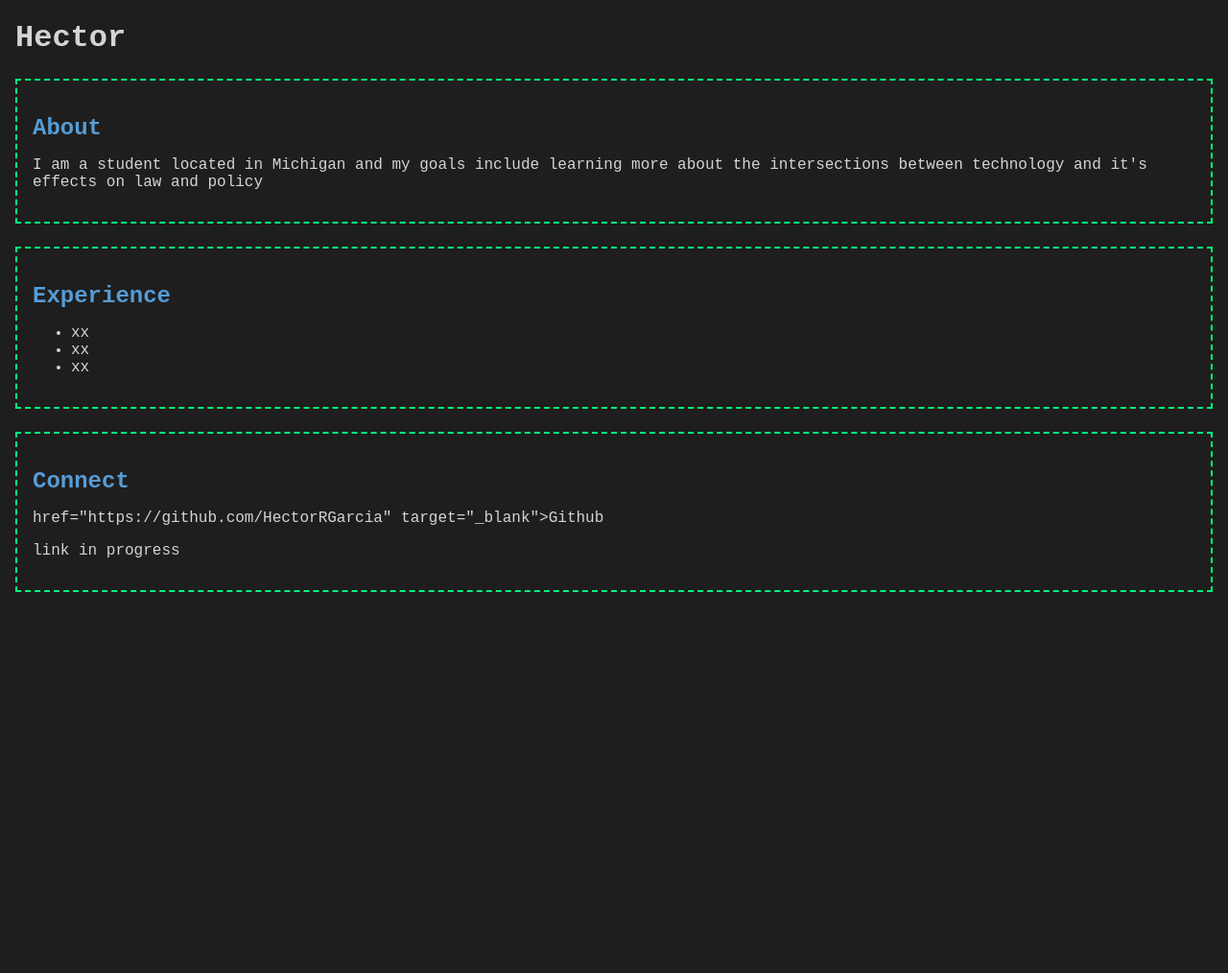
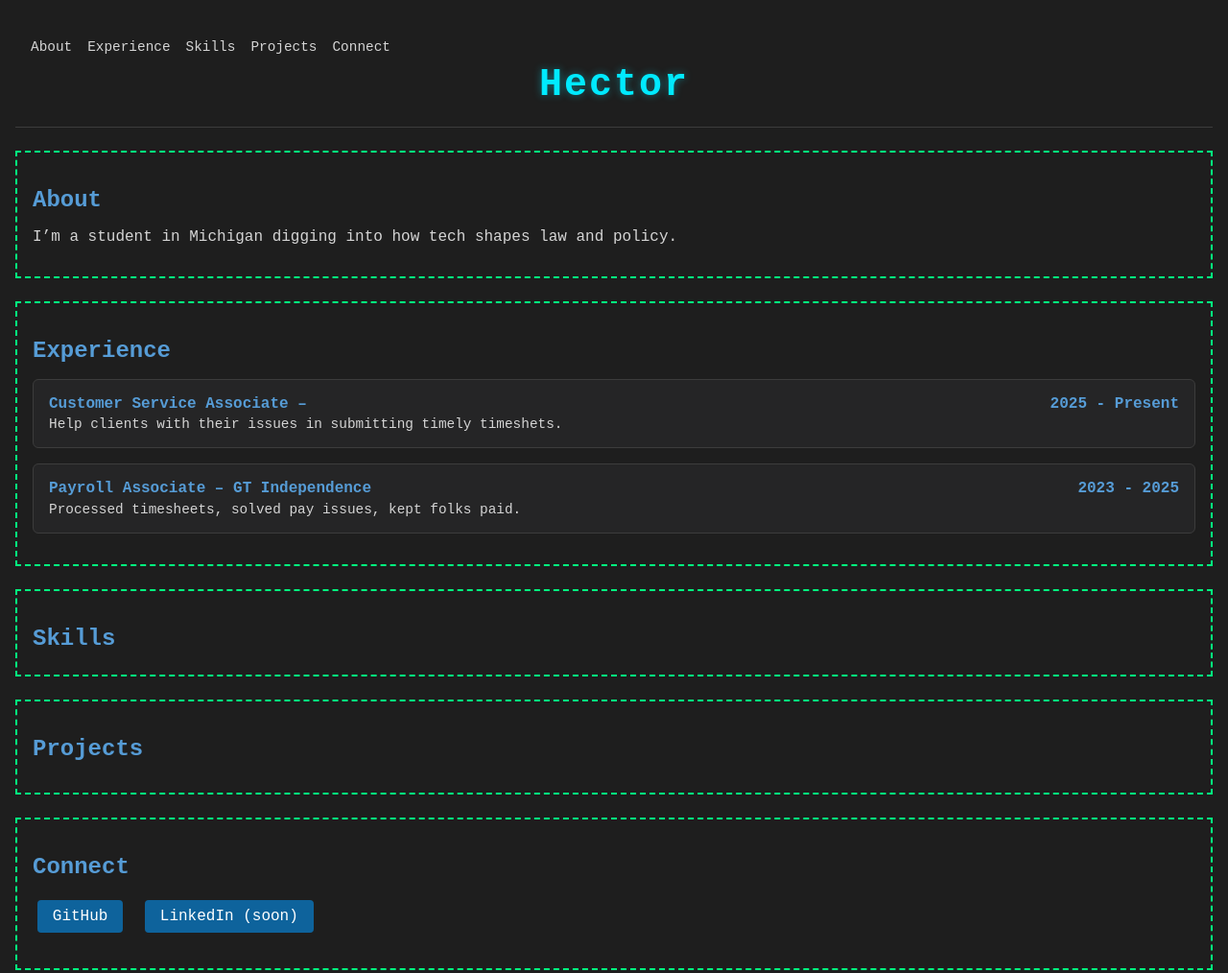
Before and after one commit to HectorRGarcia/hector-rubio-garcia-kepler, a plain HTML site: page index.html in a window 1280 px wide. Shown: the whole page at 96% size. Before the commit the page ends 800 px from the top, so only its background shows below. Drawn offline with Linux system fonts and the light colour scheme.

Commit message:
format styles added

```diff
--- a/css/index.css
+++ b/css/index.css
@@ -60,3 +60,81 @@ h2, h3 {
 #connect a:hover {
   transform:translateY(-2px);
 }
+
+header {
+    position: sticky;
+    top: 0;
+    background: #1e1e1e;
+    padding: 0.5rem 1rem;
+    z-index: 999;
+    border-bottom: 1px solid #3c3c3c;
+  }
+
+  nav ul {
+    list-style: none;
+    display: flex;
+    gap: 1rem;
+    margin: 0;
+    padding: 0;
+  }
+  nav a {
+    color: #d4d4d4;
+    text-decoration: none;
+    font-size: 0.9rem;
+  }
+  nav a:hover {
+    color: #00eaff;
+  }
+
+  header h1 {
+    margin: 0.5rem 0 0.8rem;
+  }
+
+  #experience ul {
+    list-style: none;
+    padding: 0;
+    display: flex;
+    flex-direction: column;
+    gap: 1rem;
+  }
+
+  .job {
+    background: #252526;
+    padding: 1rem;
+    border: 1px solid #3c3c3c;
+    border-radius: 6px;
+  }
+
+  .job-header {
+    display: flex;
+    justify-content: space-between;
+    flex-wrap: wrap;
+    font-weight: 600;
+    color: #569cd6;
+    margin-bottom: 0.3rem;
+  }
+
+  .job .desc {
+    margin: 0;
+    font-size: 0.9rem;
+  }
+
+  #connect .social {
+    list-style: none;
+    display: flex;
+    gap: 0.8rem;
+    padding: 0;
+    flex-wrap: wrap;
+  }
+  #connect .social a {
+    display: block;
+    background: #0e639c;
+    color: #fff;
+    padding: 0.5rem 1rem;
+    border-radius: 4px;
+    text-decoration: none;
+    transition: transform 0.2s ease-in-out;
+  }
+  #connect .social a:hover {
+    transform: translateY(-2px);
+  }
--- a/index.html
+++ b/index.html
@@ -7,25 +7,63 @@
     <meta name="author" content="Hector Rubio-Garcia">
     <link rel="stylesheet" href="css/index.css">
 </head>
+
 <body>
+  <header>
+    <nav>
+      <ul>
+        <li><a href="#about">About</a></li>
+        <li><a href="#experience">Experience</a></li>
+        <li><a href="#skills">Skills</a></li>
+        <li><a href="#projects">Projects</a></li>
+        <li><a href="#connect">Connect</a></li>
+      </ul>
+    </nav>
     <h1>Hector</h1>
-        <section id="About">
+  </header>
+
+  <section id="about">
     <h2>About</h2>
-        <p>I am a student located in Michigan and my goals include learning more about the intersections between technology and it's effects on law and policy</p>
-        </section>
-        <section id="Experience">
-        <h2>Experience</h2>
-        <UL>
-            <li>xx</li>
-            <li>xx</li>
-            <li>xx</li>
-        </UL>
+    <p>I’m a student in Michigan digging into how tech shapes law and policy.</p>
   </section>
 
-        <section id="Connect">
+  <section id="experience">
+    <h2>Experience</h2>
+
+    <ul>
+      <li class="job">
+        <div class="job-header">
+          <span class="title">Customer Service Associate – </span>
+          <span class="dates">2025 - Present</span>
+        </div>
+        <p class="desc">Help clients with their issues in submitting timely timeshets.</p>
+      </li>
+
+      <li class="job">
+        <div class="job-header">
+          <span class="title">Payroll Associate – GT Independence</span>
+          <span class="dates">2023 - 2025</span>
+        </div>
+        <p class="desc">Processed timesheets, solved pay issues, kept folks paid.</p>
+      </li>
+    </ul>
+  </section>
+
+  <section id="skills">
+    <h2>Skills</h2>
+  </section>
+
+  <section id="projects">
+    <h2>Projects</h2>
+    <ul id="project-list"></ul>
+  </section>
+
+  <section id="connect">
     <h2>Connect</h2>
-            <p><a> href="https://github.com/HectorRGarcia" target="_blank">Github</a></p>
-            <p><a>link in progress</a></p>
+    <ul class="social">
+      <li><a href="https://github.com/HectorRGarcia" target="_blank" rel="noopener">GitHub</a></li>
+      <li><a href="#">LinkedIn (soon)</a></li>
+    </ul>
   </section>
 </body>
 </html>
```
Lines whose indentation alone changed are shown as unchanged.
